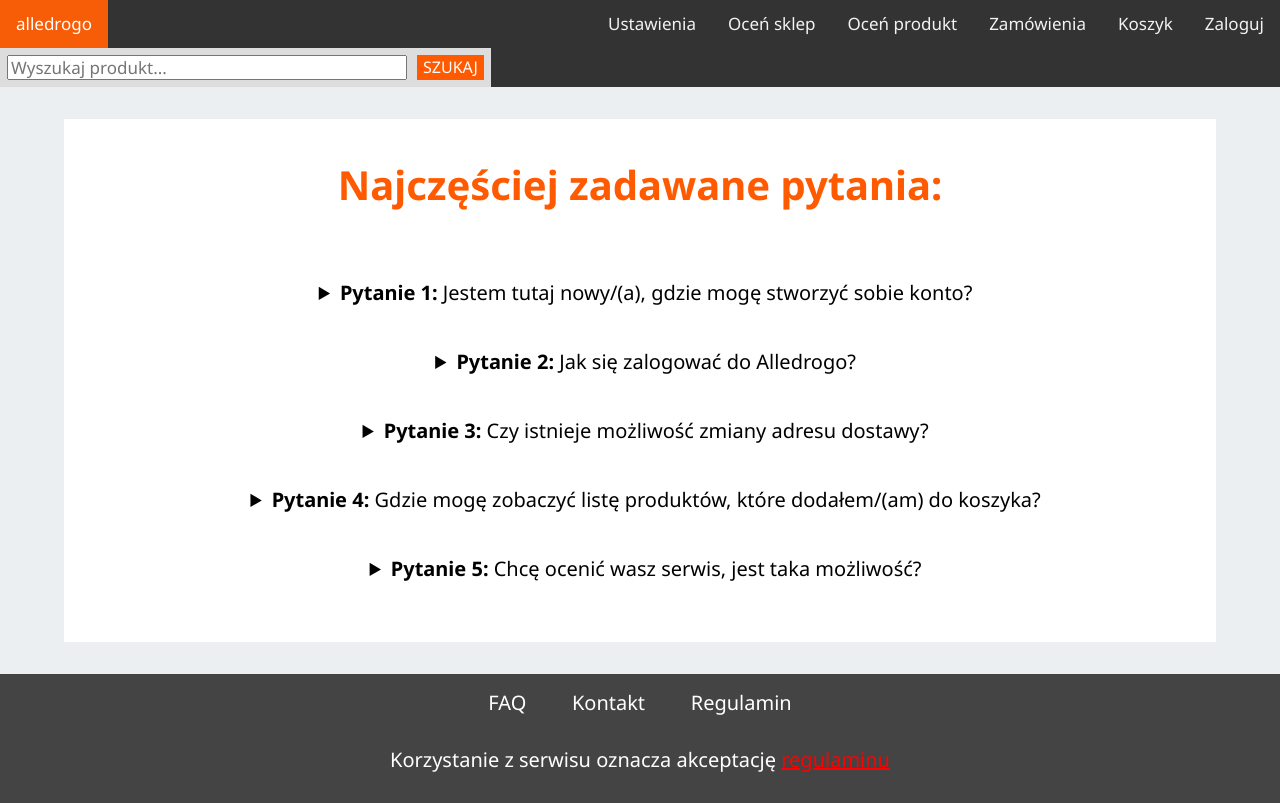
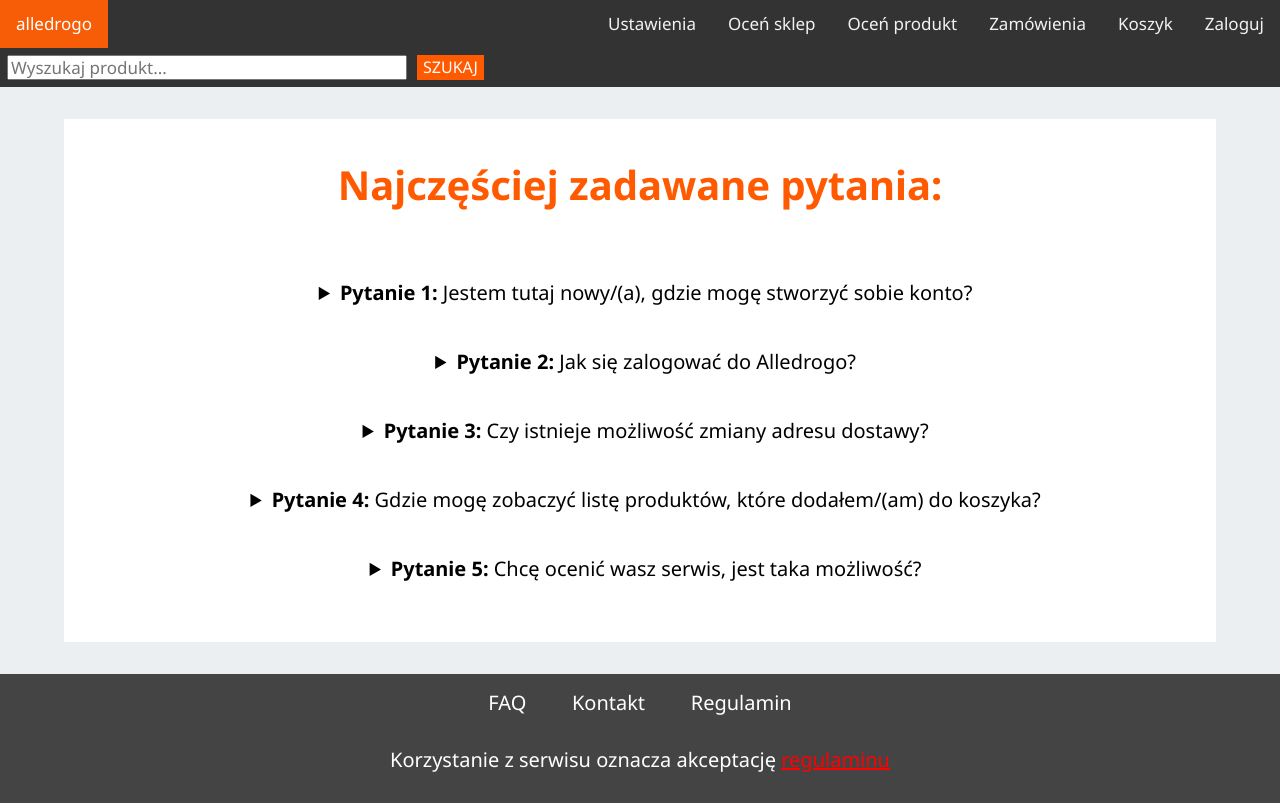
Before and after one commit to caspros/BazyDanychSklepik, a PHP site: page /FAQ.php in a window 1280 px wide, with the pointer over the restyled element. Run offline with PHP 8.4, Linux system fonts and the light colour scheme.

Commit message:
poprawka 12 - wyszukiwanie hover

```diff
--- a/css/hamburger.css
+++ b/css/hamburger.css
@@ -42,6 +42,11 @@
   font-size: 17px;
 }
 
+.topnav a.forma:hover {
+  background-color: rgba(0,0,0,0);
+  color: black;
+}
+
 /* Hide the link that should open and close the topnav on small screens */
 .topnav .icon {
   display: none;
```
